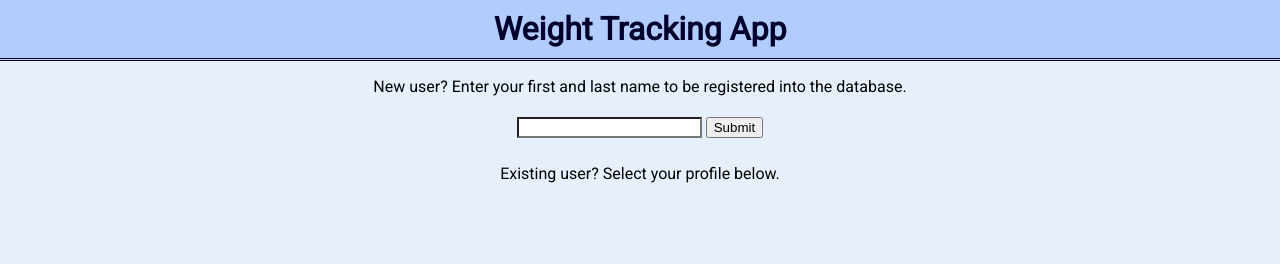
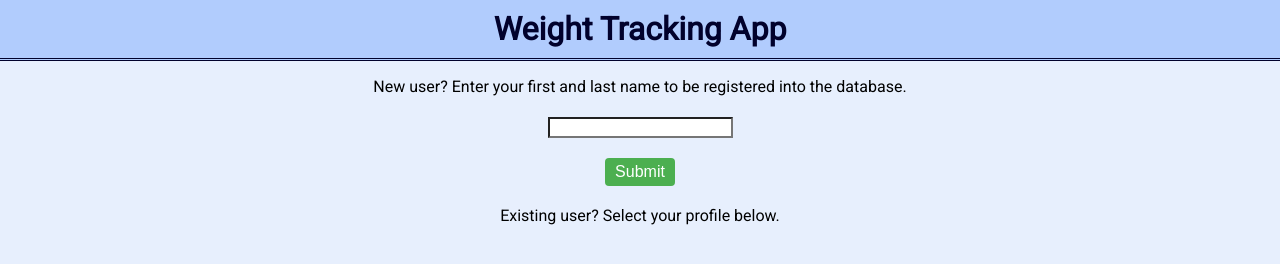
Before and after one commit to Kenula/Weight-Tracker, a website: page public/index.html in a window 1280 px wide. Drawn offline with Linux system fonts and the light colour scheme; no server answers.

Commit message:
Modified buttons

```diff
--- a/public/index.html
+++ b/public/index.html
@@ -12,7 +12,7 @@
     <p>New user? Enter your first and last name to be registered into the database.</p>
     <form action='/Users/input.html'>
       <input id="new_name" type='text'>
-      <button id='name_submit' type='submit'>Submit</button>
+      <button id='name_submit' type='submit' class='submit'>Submit</button>
     </form>
     <p>Existing user? Select your profile below.</p>
     <div id='existingNames'></div>
--- a/public/style.css
+++ b/public/style.css
@@ -56,7 +56,7 @@ div{
   margin: 0 auto;
 }
 
-#submit{
+.submit{
   background-color: #4CAF50;
   border-radius: 4px;
   border: none;
@@ -69,7 +69,7 @@ div{
   font-size: 16px;
 }
 
-#submit:hover{
+.submit:hover{
   background-color: rgb(60, 141, 62);
   cursor: pointer;
 }
```
Also changed, not shown: public/Users/input.html (+1 -1 lines).
